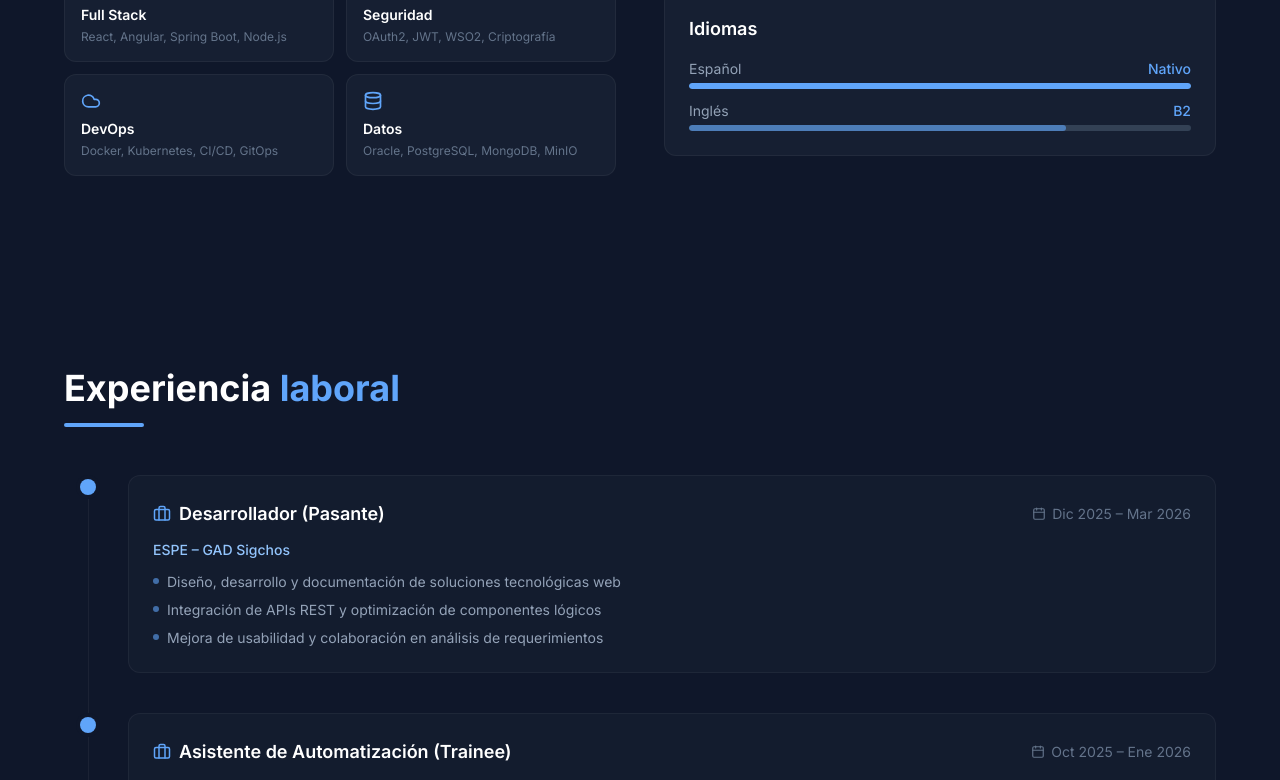
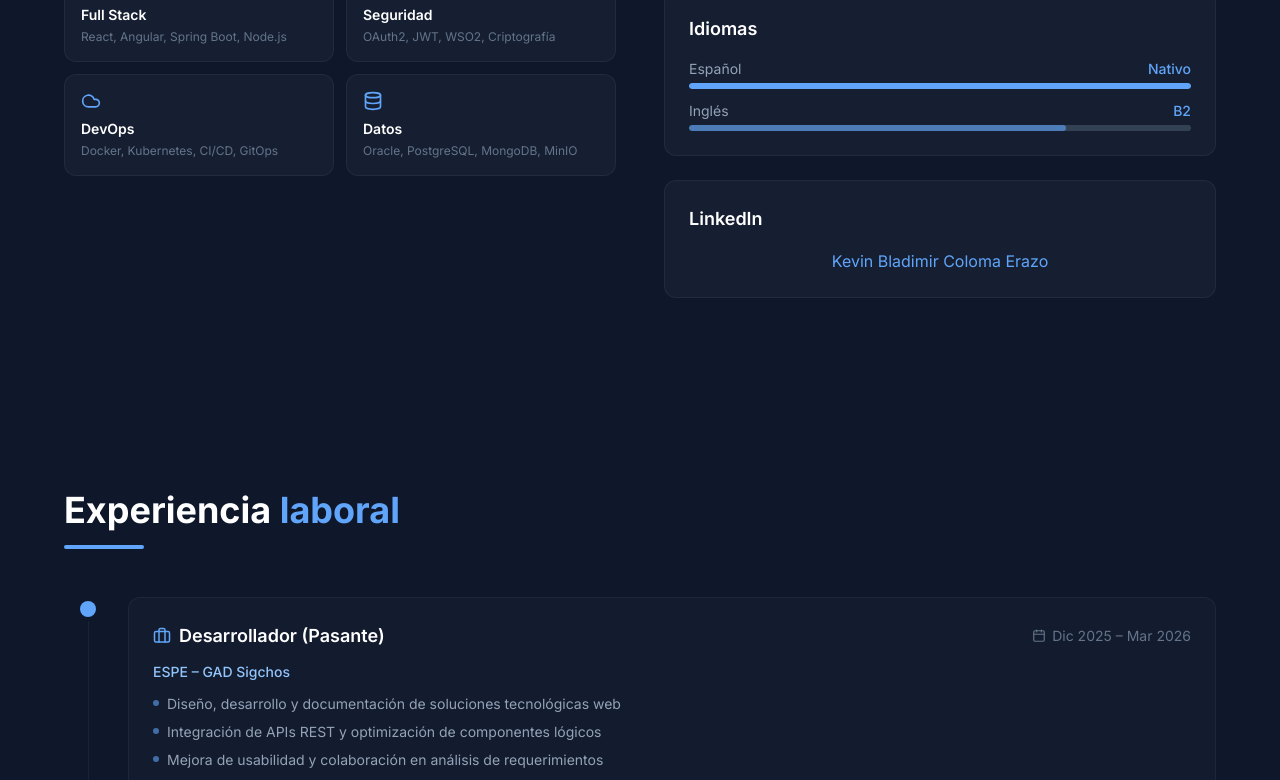
Before and after one commit to KevinColoma/kevin-coloma-portfolio, a React (Vite) app: page / in a window 1280 px wide. Shown: the part 1283-2063 px from the top of the page. Built offline with nearby package versions, Linux system fonts and the light colour scheme.

Commit message:
añadir badge de LinkedIn en sección About

```diff
--- a/index.html
+++ b/index.html
@@ -12,6 +12,7 @@
     <link rel="preconnect" href="https://fonts.gstatic.com" crossorigin />
     <link href="https://fonts.googleapis.com/css2?family=Inter:wght@300;400;500;600;700;800&family=Fira+Code:wght@400;500&display=swap" rel="stylesheet" />
     <title>Kevin Coloma | Portfolio</title>
+    <script src="https://platform.linkedin.com/badges/js/profile.js" async defer type="text/javascript"></script>
   </head>
   <body>
     <div id="root"></div>
--- a/src/components/About.tsx
+++ b/src/components/About.tsx
@@ -128,6 +128,30 @@ export default function About() {
                   </div>
                 </div>
               </div>
+
+              <div className="p-6 rounded-xl bg-surface-light/50 border border-white/5">
+                <h3 className="text-white font-semibold mb-4 text-lg">
+                  LinkedIn
+                </h3>
+                <div className="flex justify-center [&_a]:!text-accent [&_.badge-base]:!bg-transparent">
+                  <div
+                    className="badge-base LI-profile-badge"
+                    data-locale="es_ES"
+                    data-size="medium"
+                    data-theme="dark"
+                    data-type="VERTICAL"
+                    data-vanity="kevin-bladimir"
+                    data-version="v1"
+                  >
+                    <a
+                      className="badge-base__link LI-simple-link"
+                      href="https://ec.linkedin.com/in/kevin-bladimir?trk=profile-badge"
+                    >
+                      Kevin Bladimir Coloma Erazo
+                    </a>
+                  </div>
+                </div>
+              </div>
             </div>
           </div>
         </motion.div>
```
Also changed, not shown: 1 other file (tests, documents, lock files or other folders).
